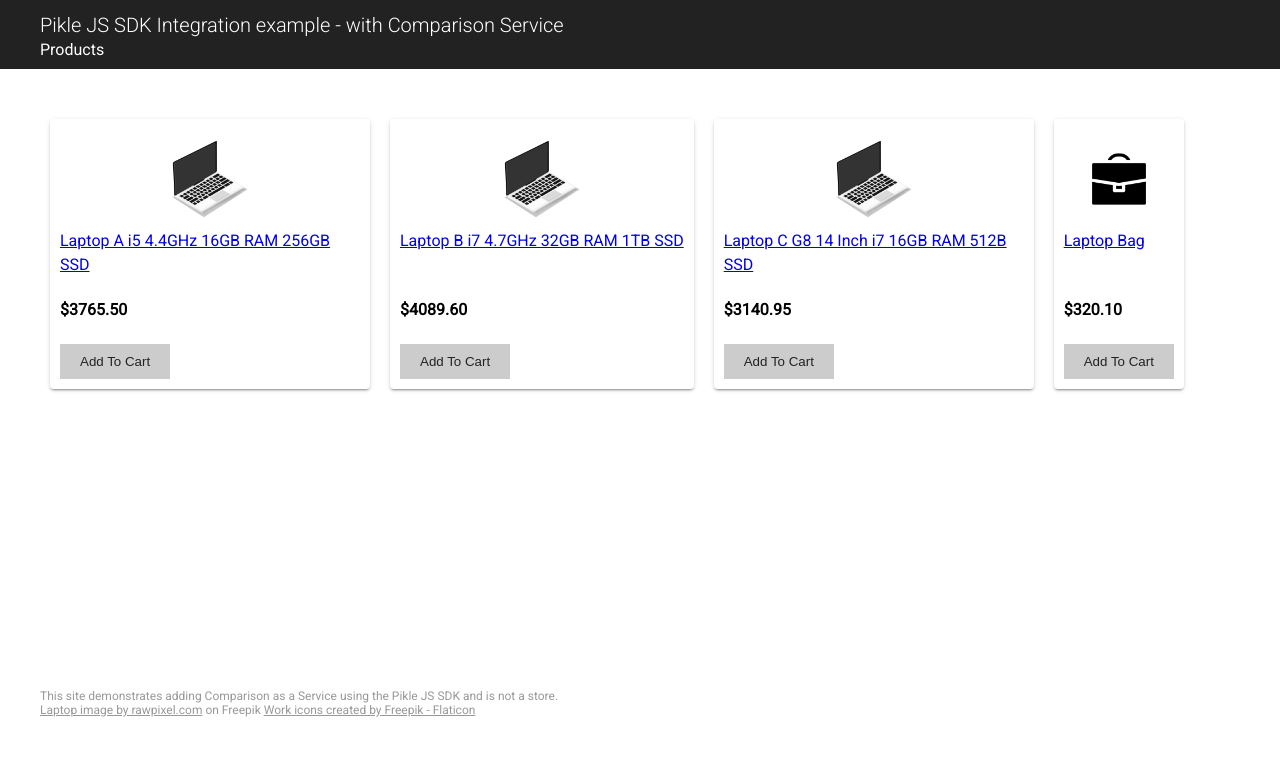
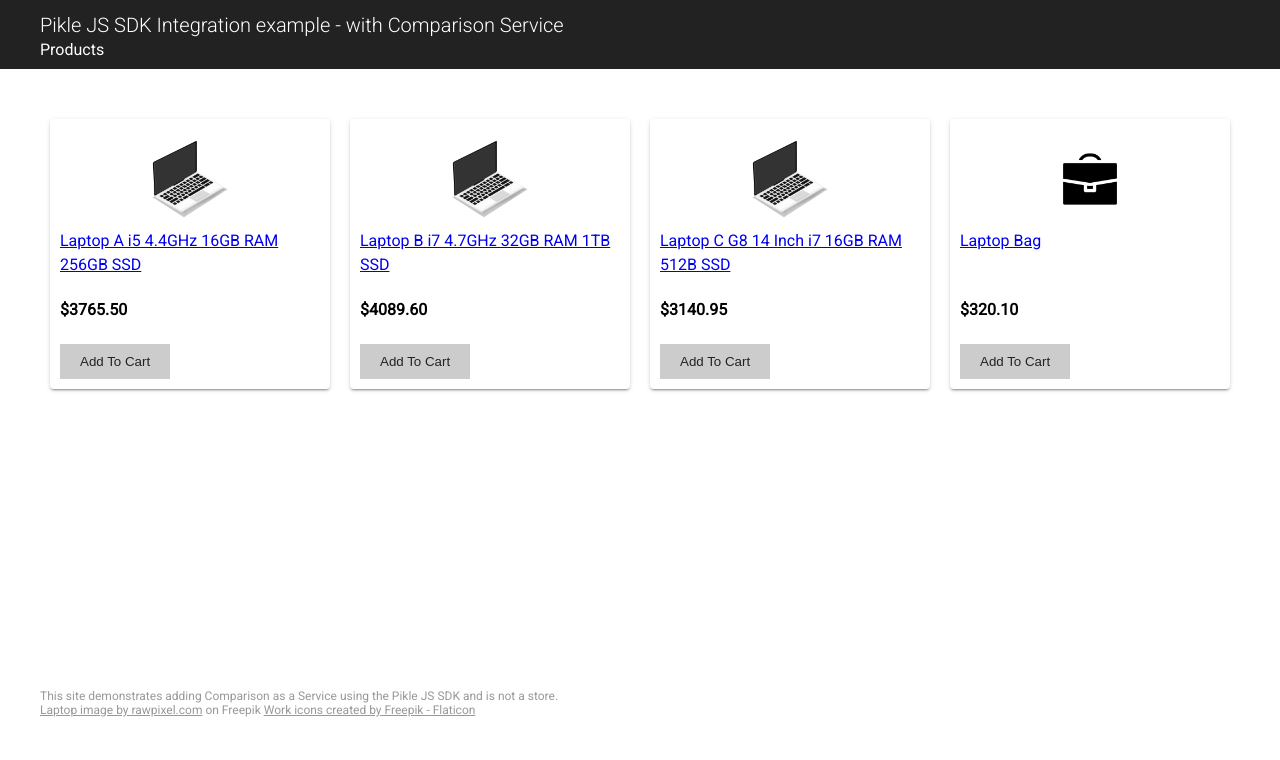
Before and after one commit to pikle-online/pikle-sdk-static-site-integration-example, an Eleventy site: page src/index.md in a window 1280 px wide. Built offline with nearby package versions, Linux system fonts and the light colour scheme; Eleventy itself is replaced by a stand-in of ours; files that its build step writes are made by us from their sources.

Commit message:
Fixed width product cards

```diff
--- a/docs/style.css
+++ b/docs/style.css
@@ -42,7 +42,7 @@ body main {
   margin: 10px;
   padding: 10px;
   /* border-right: 1px solid #CCC; */
-  max-width: 300px;
+  width: 300px;
   display: flex;
   flex-direction: column;
   justify-content: space-between;
--- a/src/style.css
+++ b/src/style.css
@@ -42,7 +42,7 @@ body main {
   margin: 10px;
   padding: 10px;
   /* border-right: 1px solid #CCC; */
-  max-width: 300px;
+  width: 300px;
   display: flex;
   flex-direction: column;
   justify-content: space-between;
```
